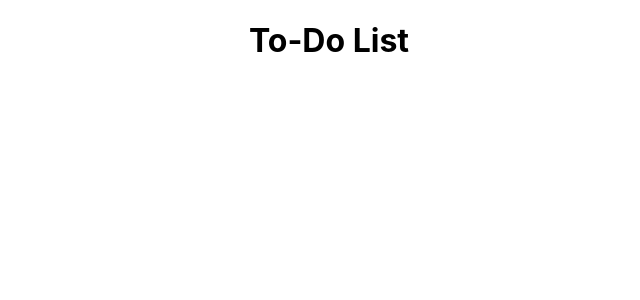
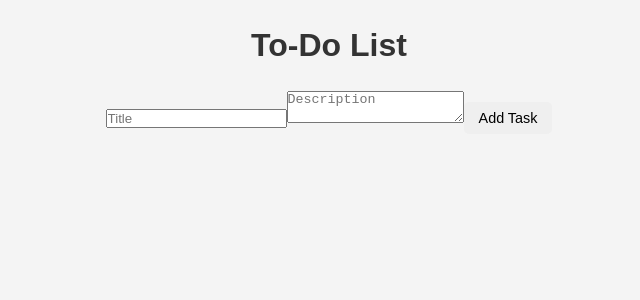
Before and after one commit to jasmithadodda/to-do-list, a React (Create React App) app: page / in a window 1280 px wide. Shown: the top 300 px of the page, without its empty margins (311-951 px from the left). Built offline with nearby package versions, Linux system fonts and the light colour scheme.

Commit message:
title, description and add button fields

```diff
--- a/src/App.css
+++ b/src/App.css
@@ -1,38 +1,46 @@
+/* Global Styles */
 .App {
+  padding: 20px;
   text-align: center;
 }
 
-.App-logo {
-  height: 40vmin;
-  pointer-events: none;
+form {
+  margin-bottom: 20px;
 }
 
-@media (prefers-reduced-motion: no-preference) {
-  .App-logo {
-    animation: App-logo-spin infinite 20s linear;
-  }
+ul {
+  list-style: none;
+  padding: 0;
 }
 
-.App-header {
-  background-color: #282c34;
-  min-height: 100vh;
+li {
   display: flex;
-  flex-direction: column;
   align-items: center;
-  justify-content: center;
-  font-size: calc(10px + 2vmin);
-  color: white;
+  justify-content: space-between;
+  padding: 10px;
+  border-bottom: 1px solid #ddd;
+  transition: background-color 0.3s ease;
 }
 
-.App-link {
-  color: #61dafb;
+li:hover {
+  background-color: #f1f1f1;
 }
 
-@keyframes App-logo-spin {
-  from {
-    transform: rotate(0deg);
-  }
-  to {
-    transform: rotate(360deg);
-  }
+span {
+  flex: 1;
+  margin-left: 10px;
 }
+
+/* Button Styles */
+button {
+  padding: 8px 15px;
+  border: none;
+  border-radius: 5px;
+  font-size: 0.9rem;
+  cursor: pointer;
+  transition: background-color 0.3s ease;
+}
+
+button:hover {
+  opacity: 0.9;
+}
--- a/src/App.js
+++ b/src/App.js
@@ -1,12 +1,12 @@
 import React from 'react';
-
+import Tasks from './features/tasks/Tasks';
 import './App.css';
 
 function App() {
   return (
     <div className="App">
       <h1>To-Do List</h1>
-
+      <Tasks />
     </div>
   );
 }
--- a/src/app/store.js
+++ b/src/app/store.js
@@ -0,0 +1,10 @@
+import { configureStore } from '@reduxjs/toolkit';
+import tasksReducer from '../features/tasks/tasksSlice';
+
+export const store = configureStore({
+  reducer: {
+    tasks: tasksReducer,
+  },
+});
+
+export default store;
--- a/src/components/AddTask.js
+++ b/src/components/AddTask.js
@@ -0,0 +1,41 @@
+import React, { useState } from 'react';
+import { useDispatch } from 'react-redux';
+import { addTask } from '../features/tasks/tasksSlice';
+
+const AddTask = () => {
+  const [title, setTitle] = useState('');
+  const [description, setDescription] = useState('');
+  const dispatch = useDispatch();
+
+  const handleSubmit = (e) => {
+    e.preventDefault();
+    if (title && description) {
+      dispatch(addTask({ title, description }));
+      setTitle('');
+      setDescription('');
+    }
+  };
+
+  return (
+    <form onSubmit={handleSubmit} className="add-task-form">
+      <input
+        type="text"
+        placeholder="Title"
+        value={title}
+        onChange={(e) => setTitle(e.target.value)}
+        required
+        className="task-input"
+      />
+      <textarea
+        placeholder="Description"
+        value={description}
+        onChange={(e) => setDescription(e.target.value)}
+        required
+        className="task-textarea"
+      />
+      <button type="submit" className="add-task-button">Add Task</button>
+    </form>
+  );
+};
+
+export default AddTask;
--- a/src/features/tasks/Tasks.js
+++ b/src/features/tasks/Tasks.js
@@ -0,0 +1,14 @@
+import React from 'react';
+import AddTask from '../../components/AddTask';
+
+
+const Tasks = () => {
+  return (
+    <div>
+      <AddTask />
+
+    </div>
+  );
+};
+
+export default Tasks;
--- a/src/features/tasks/tasksSlice.js
+++ b/src/features/tasks/tasksSlice.js
@@ -0,0 +1,25 @@
+import { createSlice } from '@reduxjs/toolkit';
+import { v4 as uuidv4 } from 'uuid';
+
+const tasksSlice = createSlice({
+  name: 'tasks',
+  initialState: {
+    tasks: [],
+    filter: 'all',
+  },
+  reducers: {
+    addTask: (state, action) => {
+      const newTask = {
+        id: uuidv4(),
+        title: action.payload.title,
+        description: action.payload.description,
+        completed: false,
+      };
+      state.tasks.push(newTask);
+    },
+  },
+});
+
+export const { addTask} = tasksSlice.actions;
+
+export default tasksSlice.reducer;
--- a/src/index.css
+++ b/src/index.css
@@ -1,13 +1,27 @@
-body {
+/* Reset some basic elements */
+* {
   margin: 0;
-  font-family: -apple-system, BlinkMacSystemFont, 'Segoe UI', 'Roboto', 'Oxygen',
-    'Ubuntu', 'Cantarell', 'Fira Sans', 'Droid Sans', 'Helvetica Neue',
-    sans-serif;
-  -webkit-font-smoothing: antialiased;
-  -moz-osx-font-smoothing: grayscale;
+  padding: 0;
+  box-sizing: border-box;
 }
 
-code {
-  font-family: source-code-pro, Menlo, Monaco, Consolas, 'Courier New',
-    monospace;
+body {
+  font-family: 'Arial', sans-serif;
+  background-color: #f4f4f4;
+  color: #333;
+  line-height: 1.6;
 }
+
+.container {
+  max-width: 800px;
+  margin: 30px auto;
+  padding: 20px;
+  background: #fff;
+  border-radius: 10px;
+  box-shadow: 0 0 10px rgba(0, 0, 0, 0.1);
+}
+
+h1 {
+  text-align: center;
+  margin-bottom: 20px;
+}
--- a/src/index.js
+++ b/src/index.js
@@ -1,17 +1,13 @@
 import React from 'react';
 import ReactDOM from 'react-dom/client';
+import { Provider } from 'react-redux';
+import store from './app/store';
+import App from './App';
 import './index.css';
-import App from './App';
-import reportWebVitals from './reportWebVitals';
 
 const root = ReactDOM.createRoot(document.getElementById('root'));
 root.render(
-  <React.StrictMode>
+  <Provider store={store}>
     <App />
-  </React.StrictMode>
+  </Provider>
 );
-
-// If you want to start measuring performance in your app, pass a function
-// to log results (for example: reportWebVitals(console.log))
-// or send to an analytics endpoint. Learn more: https://bit.ly/CRA-vitals
-reportWebVitals();
```
Also changed, not shown: src/components/Task.js (added, +47 -0 lines), src/components/TaskList.js (added, +32 -0 lines).
